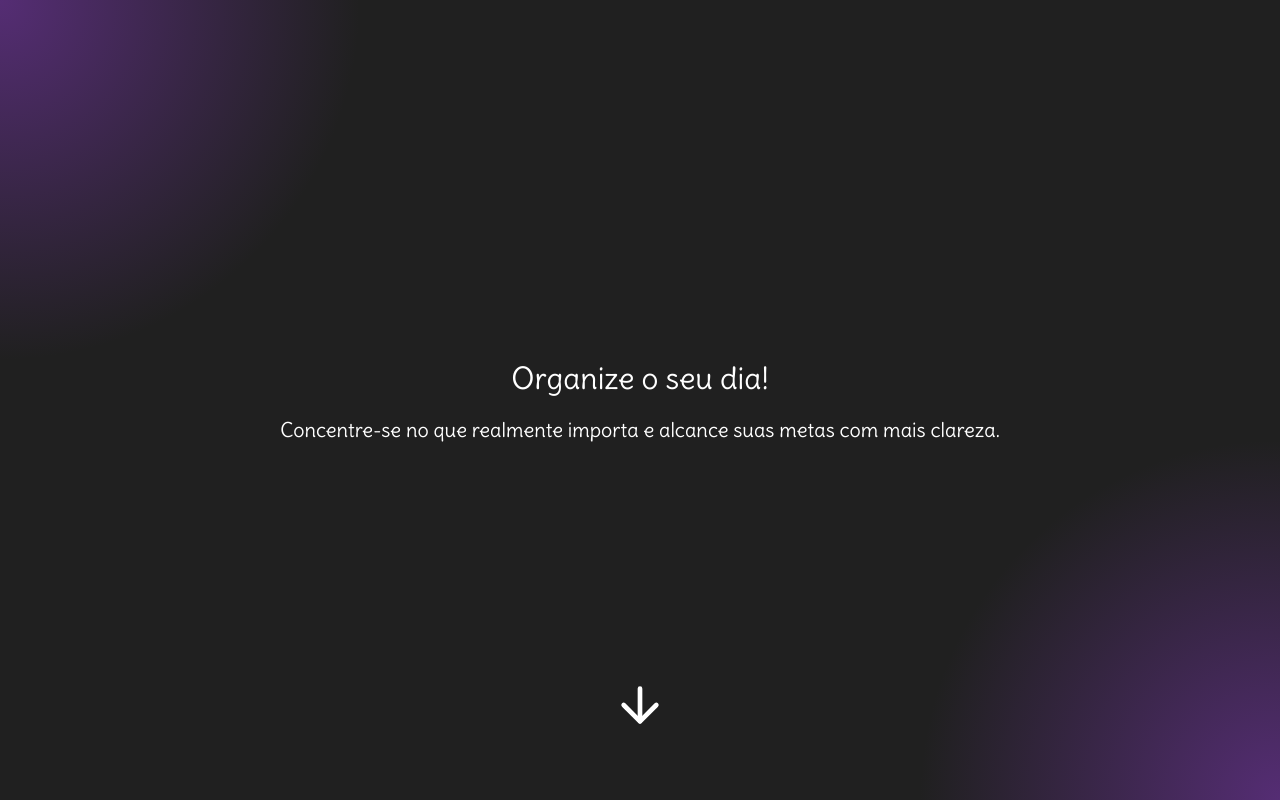
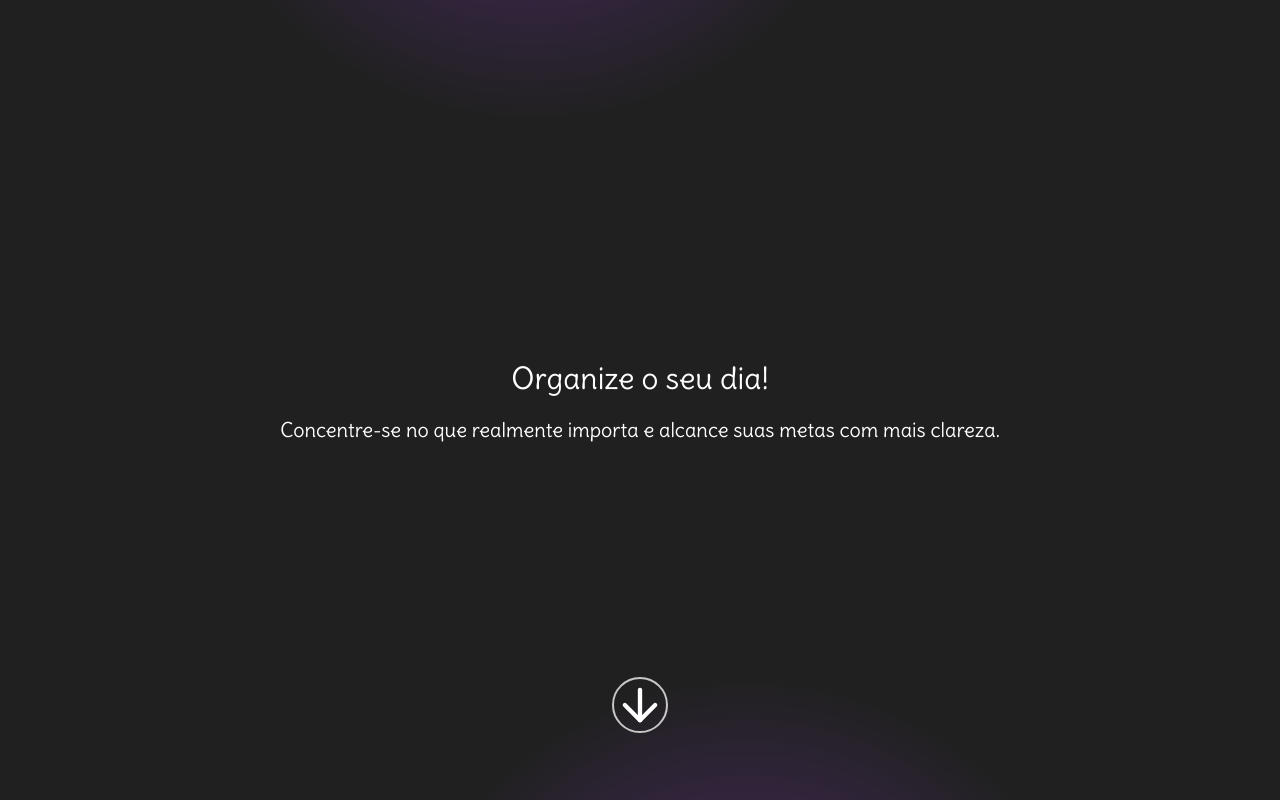
Before and after one commit to Zelchi/PROJETO_CHECKLISTV3, a React (Vite) app: page /login in a window 1280 px wide. Built offline with nearby package versions, Linux system fonts and the light colour scheme.

Commit message:
refactor: implement AnimatedBackground component for dynamic background effects in auth templates

```diff
--- /dev/null
+++ b/src/components/atoms/AnimatedBackground.tsx
@@ -0,0 +1,79 @@
+import React, { useEffect, useRef, useState } from "react";
+import styled from "styled-components";
+
+type Variant = "mobile" | "desktop";
+
+interface AnimatedFrameProps {
+    radius?: number;
+    speed?: number;
+    width?: string;
+    height?: string;
+    variant?: Variant;
+    children?: React.ReactNode;
+}
+
+const Frame = styled.div<{
+    $ax: number; $ay: number; $bx: number; $by: number;
+    $width?: string; $height?: string; $variant?: Variant;
+}>`
+    display: flex;
+    flex-direction: column;
+    align-items: center;
+    justify-content: center;
+    width: ${({ $width }) => $width ?? "100%"};
+    height: ${({ $height }) => $height ?? "100%"};
+    color: var(--color-text);
+    padding: 0px 20px;
+    background-image:
+        radial-gradient(360px 360px at ${({ $ax }) => $ax}% ${({ $ay }) => $ay}%, var(--color-accent), transparent 100%),
+        radial-gradient(360px 360px at ${({ $bx }) => $bx}% ${({ $by }) => $by}%, var(--color-accent), transparent 100%);
+    gap: 20px;
+    text-align: center;
+    font-family: "Delius", cursive;
+
+    h1 {
+        font-size: ${({ $variant }) => $variant === "desktop" ? "60px" : "30px"};
+        font-weight: normal;
+        user-select: none;
+    }
+
+    p {
+        font-size: 20px;
+        user-select: none;
+    }
+`;
+
+export default function AnimatedFrame({
+    radius = 60,
+    speed = 0.8,
+    width,
+    height,
+    variant = "desktop",
+    children,
+}: AnimatedFrameProps) {
+    const [angle, setAngle] = useState(0);
+    const rafRef = useRef<number | null>(null);
+    const deg = Math.PI / 180;
+
+    useEffect(() => {
+        const loop = () => {
+            setAngle(prev => prev >= 360 ? 0 : prev + speed);
+            rafRef.current = requestAnimationFrame(loop);
+        };
+        rafRef.current = requestAnimationFrame(loop);
+        return () => {
+            if (rafRef.current !== null) cancelAnimationFrame(rafRef.current);
+        };
+    }, [speed]);
+
+    const ax = Number((50 + Math.cos(angle * deg) * radius).toFixed(2));
+    const ay = Number((50 + Math.sin(angle * deg) * radius).toFixed(2));
+    const bx = Number((50 + Math.cos((angle + 180) * deg) * radius).toFixed(2));
+    const by = Number((50 + Math.sin((angle + 180) * deg) * radius).toFixed(2));
+
+    return (
+        <Frame $ax={ax} $ay={ay} $bx={bx} $by={by} $width={width} $height={height} $variant={variant}>
+            {children}
+        </Frame>
+    );
+}
--- a/src/components/molecules/auth/Auth.style.tsx
+++ b/src/components/molecules/auth/Auth.style.tsx
@@ -7,12 +7,15 @@ export const CardContainer = styled.div`
     justify-content: space-between;
     width: 500px;
     height: 500px;
-    gap: 30px;
     border-radius: 5px;
     border: 1px solid var(--color-border-alt);
     background-color: var(--color-bg-alt-alt);
     padding: 30px 0px;
     user-select: none;
+
+    @media (max-width: 1300px) {
+        width: 100%;
+    }
 `;
 
 export const Title = styled.h1`
@@ -32,6 +35,9 @@ export const Subtitle = styled.p<{ $isError: boolean }>`
     align-items: center;
     color: ${props => props.$isError ? 'var(--color-error)' : 'var(--color-success)'};
     font-size: 20px;
+    @media (max-width: 600px) {
+        font-size: 16px;
+    }
 `;
 
 export const InputGroup = styled.div`
@@ -70,4 +76,7 @@ export const TextAchor = styled.a`
         cursor: pointer;
         color: var(--color-accent-hover);
     }
+    @media (max-width: 600px) {
+        font-size: 16px;
+    }
 `;
--- a/src/components/templates/auth/Desktop.tsx
+++ b/src/components/templates/auth/Desktop.tsx
@@ -1,6 +1,6 @@
+import AnimatedBackground from "../../atoms/AnimatedBackground";
+import LoginCard from "../../organisms/AuthCard";
 import styled from "styled-components";
-import LoginCard from "../../organisms/AuthCard";
-import { useEffect, useRef, useState } from "react";
 
 // #region Styles
 const Home = styled.main`
@@ -10,34 +10,6 @@ const Home = styled.main`
     justify-content: center;
     width: 100%;
     height: 100%;
-`;
-
-const FrameText = styled.div<{ $ax: number; $ay: number; $bx: number; $by: number }>`
-    display: flex;
-    flex-direction: column;
-    align-items: center;
-    justify-content: center;
-    height: 100%;
-    width: 60%;
-    color: var(--color-text);
-    background-image:
-        radial-gradient(360px 360px at ${({ $ax }) => $ax}% ${({ $ay }) => $ay}%, var(--color-accent), transparent 100%),
-        radial-gradient(360px 360px at ${({ $bx }) => $bx}% ${({ $by }) => $by}%, var(--color-accent), transparent 100%);
-
-    gap: 20px;
-    text-align: center;
-    font-family: "Delius", cursive;
-
-    h1 {
-        font-size: 60px;
-        user-select: none;
-        font-weight: normal;
-    }
-
-    p {
-        font-size: 20px;
-        user-select: none;
-    }
 `;
 
 const FrameLogin = styled.div`
@@ -55,56 +27,12 @@ const FrameLogin = styled.div`
 
 // #region Componente
 export default () => {
-    const [angle, setAngle] = useState(0);
-    const rafRef = useRef<number | null>(null);
-
-    // ----------------------------------------------------------
-    // Parâmetros da animação de fundo (raio, velocidade, conversão)
-    // radius: controla a distância do gradiente em relação ao centro (em porcentagem base)
-    // speed: quantos graus o gradiente se move a cada quadro
-    // deg: fator de conversão graus -> radianos para funções trigonométricas
-    // ----------------------------------------------------------
-    const radius = 60;
-    const speed = 0.8;
-    const deg = Math.PI / 180;
-
-    // useEffect para controlar o loop de animação com requestAnimationFrame
-    // - atualiza o ângulo continuamente
-    // - reinicia quando atinge 360 para não crescer indefinidamente
-    // - armazena id na ref para cancelar no unmount
-    useEffect(() => {
-        const loop = () => {
-            setAngle(prev => prev >= 360 ? 0 : prev + speed);
-            rafRef.current = requestAnimationFrame(loop);
-        };
-
-        // Inicia o loop
-        rafRef.current = requestAnimationFrame(loop);
-
-        // Cleanup: cancela requestAnimationFrame ao desmontar o componente
-        return () => {
-            if (rafRef.current !== null) cancelAnimationFrame(rafRef.current);
-        };
-    }, []);
-
-    // ----------------------------------------------------------
-    // Cálculo das posições dos centros dos gradientes radiais:
-    // - ax/ay: posição do primeiro gradiente (em %)
-    // - bx/by: posição do segundo gradiente (oposto no círculo: angle + 180)
-    // As posições usam cos/sin com base no ângulo atual para criar movimento circular.
-    // toFixed(2) limita a precisão para manter valores estáveis entre renders.
-    // ----------------------------------------------------------
-    const ax = Number((50 + Math.cos(angle * deg) * radius).toFixed(2));
-    const ay = Number((50 + Math.sin(angle * deg) * radius).toFixed(2));
-    const bx = Number((50 + Math.cos((angle + 180) * deg) * radius).toFixed(2));
-    const by = Number((50 + Math.sin((angle + 180) * deg) * radius).toFixed(2));
-
     return (
         <Home>
-            <FrameText $ax={ax} $ay={ay} $bx={bx} $by={by}>
+            <AnimatedBackground radius={60} width={"60%"} height={"100%"} variant="desktop">
                 <h1>Organize o seu dia!</h1>
                 <p>Concentre-se no que realmente importa e alcance suas metas com mais clareza.</p>
-            </FrameText>
+            </AnimatedBackground>
             <FrameLogin>
                 <LoginCard />
             </FrameLogin>
--- a/src/components/templates/auth/Mobile.tsx
+++ b/src/components/templates/auth/Mobile.tsx
@@ -1,7 +1,8 @@
 import { useRef, useState, useEffect } from "react";
+import { ArrowDown } from "lucide-react"
+import AnimatedBackground from "../../atoms/AnimatedBackground";
+import LoginCard from "../../organisms/AuthCard";
 import styled from "styled-components";
-import LoginCard from "../../organisms/AuthCard";
-import { ArrowDown } from "lucide-react"
 
 // #region Styles
 const Home = styled.main`
@@ -13,41 +14,13 @@ const Home = styled.main`
     height: auto;
 `;
 
-const FrameText = styled.div`
-    display: flex;
-    flex-direction: column;
-    align-items: center;
-    justify-content: center;
-    width: 100%;
-    height: 100dvh;
-    color: var(--color-text);
-    padding: 0px 20px;
-    background-image:
-        radial-gradient(360px 360px at 0 0, var(--color-accent), transparent 100%),
-        radial-gradient(360px 360px at 100% 100%, var(--color-accent), transparent 100%);
-    gap: 20px;
-    text-align: center;
-    font-family: "Delius", cursive;
-
-    h1 {
-        font-size: 30px;
-        font-weight: normal;
-        user-select: none;
-    }
-
-    p {
-        font-size: 20px;
-        user-select: none;
-    }
-`;
-
 const Button = styled(ArrowDown) <{ $show: boolean }>`
     position: absolute;
     bottom: 40px;
     width: 56px;
     height: 56px;
     border-radius: 50%;
-    border: none;
+    border: 2px solid var(--color-border-alt);
     display: ${props => props.$show ? 'flex' : 'none'};
     transition: background 0.2s;
     animation: bounce 1.2s infinite;
@@ -80,27 +53,25 @@ export default () => {
     };
 
     useEffect(() => {
+        const root = document.querySelector("#root");
         const handleScroll = (e: any) => {
             if (e.target.scrollTop > e.target.clientHeight / 4) {
                 setButtonVisible(false);
             } else {
                 setButtonVisible(true);
             }
-        }
-        document.querySelector("#root")?.addEventListener("scroll", handleScroll);
-        return () => document.body.removeEventListener("scroll", handleScroll);
+        };
+        root?.addEventListener("scroll", handleScroll);
+        return () => root?.removeEventListener("scroll", handleScroll);
     }, []);
 
     return (
         <Home>
-            <FrameText>
+            <AnimatedBackground radius={80} height={"100dvh"} variant="mobile">
                 <h1>Organize o seu dia!</h1>
                 <p>Concentre-se no que realmente importa e alcance suas metas com mais clareza.</p>
-                <Button
-                    onClick={scrollToLogin}
-                    $show={buttonVisible}
-                />
-            </FrameText>
+                <Button onClick={scrollToLogin} $show={buttonVisible} />
+            </AnimatedBackground>
             <FrameLogin ref={loginRef}>
                 <LoginCard />
             </FrameLogin>
```
